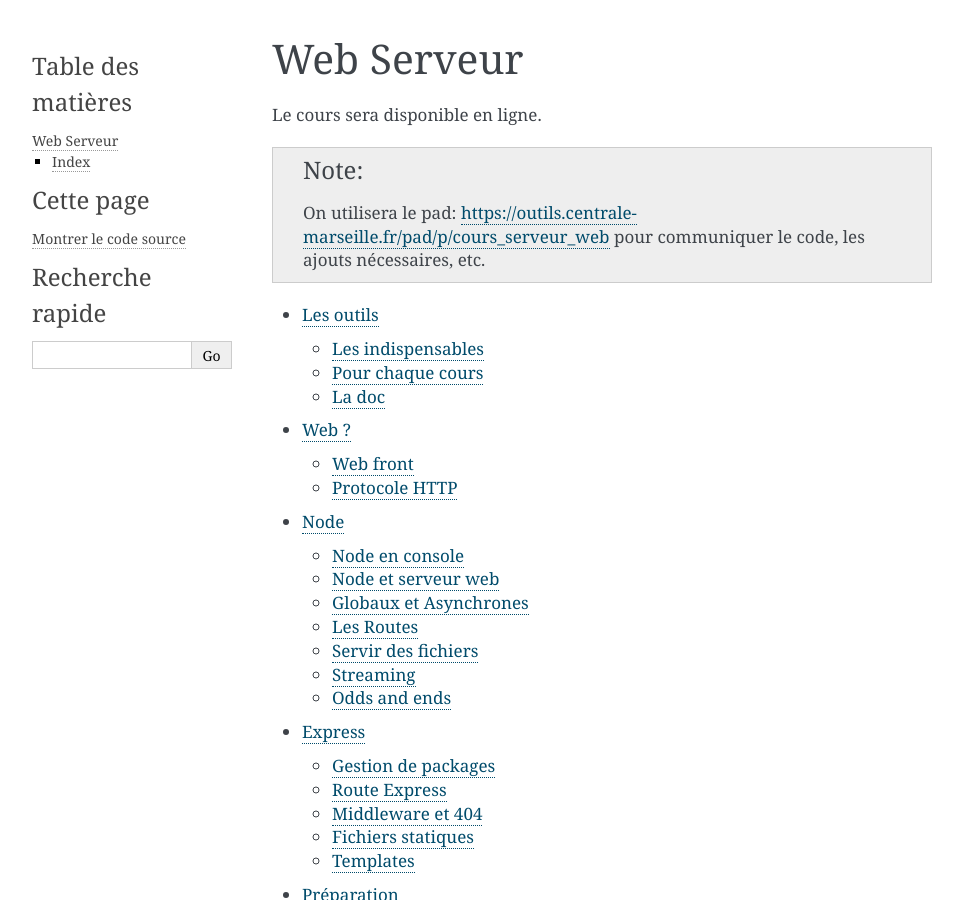
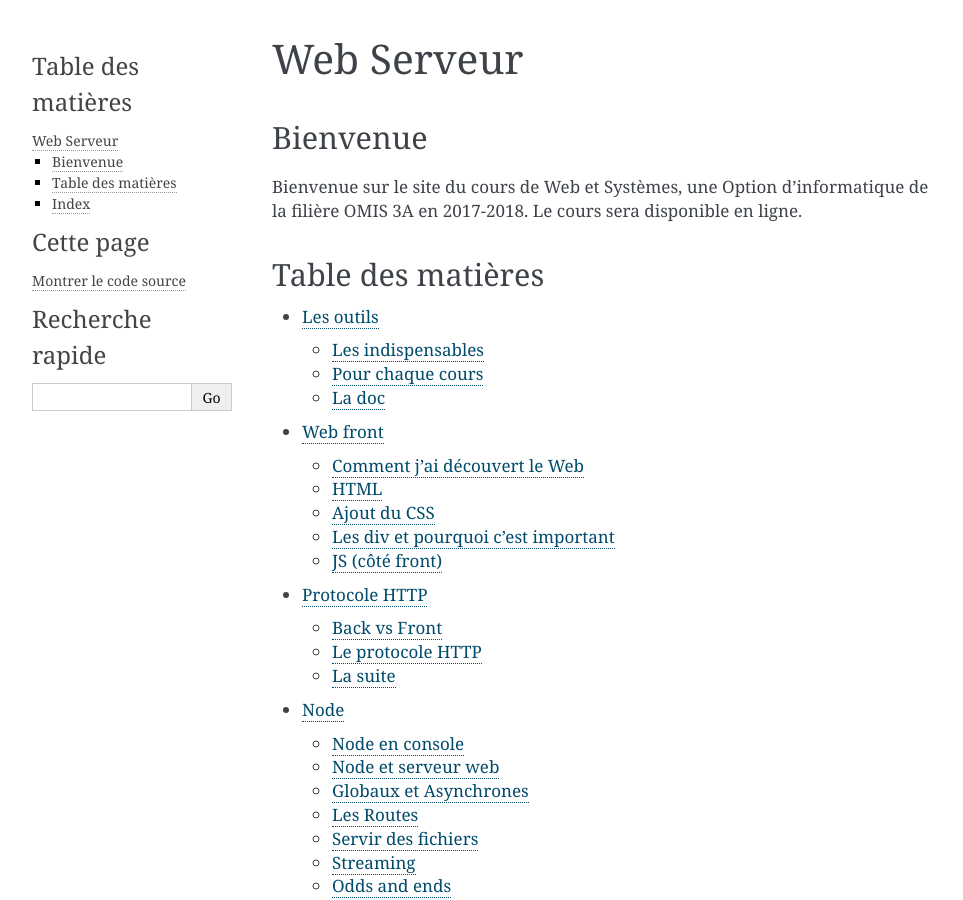
Before and after one commit to FrancoisBrucker/web_serveur, a Sphinx documentation site: the page built from source/index.rst, in a window 1280 px wide and 900 px high. Shown: the whole window, without its empty margins (148-1111 px from the left). Built offline with Sphinx 7.4.7, drawn with Linux system fonts in a browser that asks for light colours.

Commit message:
Thomas : Changement de l'agencement du cours 1 web et de la table des matières.

```diff
--- a/source/cours_1_1_1_web_front.rst
+++ b/source/cours_1_1_1_web_front.rst
@@ -3,9 +3,26 @@ Web front
 *********
 
 
-Structure de base d'un document : http://www.alsacreations.com/article/lire/1374-html5-structure-globale-document.html
+Comment j'ai découvert le Web
+=============================
 
-Juste un petit exemple, on en refera par la suite, c'est juste pour ne pas être (trop) perdu.
+* client (front): affichage de contenu html5, css3, javascript. Pour apprendre :
+    * http://www.w3schools.com
+    * https://developer.mozilla.org/en-US/docs/Learn/Getting_started_with_the_web
+    * http://www.thenetninja.co.uk
+    * https://wiki.centrale-marseille.fr/informatique/public:developpement_web
+
+* serveur (back). Peut dans un sens très (trop) large :
+    * servir du contenu html, css, js
+    * servir des fichiers binaires/textes
+    * fonctionnement asynchrone par défaut mais aussi synchrone (websocket)
+    * stockage et accès à des données côté serveur (api rest, crud) ou client (cookies)
+
+* communication entre front et back par le protocole http ou https.
+
+
+
+
 
 HTML
 ====
@@ -14,7 +31,8 @@ HTML
 
 
 Le HTML est un langage à balise. C'est-à-dire qu'il est toujours en deux parties. Par exemple : :code:`<head></head>` et :code:`<body></body>`.
-
+Structure de base d'un document : http://www.alsacreations.com/article/lire/1374-html5-structure-globale-document.html
+Juste un petit exemple, on en refera par la suite, c'est juste pour ne pas être (trop) perdu.
 Le navigateur interprétera directement le fichier. On ne passe pas par un serveur,
 il utilise directement le fichier avec l'URI (https://fr.wikipedia.org/wiki/Uniform_Resource_Identifier)  :code:`file://chemin/absolu/vers/fichier.html`
 
--- a/source/cours_1_1_web.rst
+++ /dev/null
@@ -1,28 +0,0 @@
-*****
-Web ?
-*****
-
-
-*Comment j'ai découvert le Web.*
-
-* client (front): affichage de contenu html5, css3, javascript. Pour apprendre :
-    * http://www.w3schools.com
-    * https://developer.mozilla.org/en-US/docs/Learn/Getting_started_with_the_web
-    * http://www.thenetninja.co.uk
-    * https://wiki.centrale-marseille.fr/informatique/public:developpement_web
-
-* serveur (back). Peut dans un sens très (trop) large :
-    * servir du contenu html, css, js
-    * servir des fichiers binaires/textes
-    * fonctionnement asynchrone par défaut mais aussi synchrone (websocket)
-    * stockage et accès à des données côté serveur (api rest, crud) ou client (cookies)
-
-* communication entre front et back par le protocole http ou https.
-
-
-
-.. toctree::
-   :maxdepth: 2
-
-   cours_1_1_1_web_front
-   cours_1_1_2_web_http
--- a/source/index.rst
+++ b/source/index.rst
@@ -7,19 +7,23 @@
 Web Serveur
 ###########
 
+*********
+Bienvenue
+*********
+
+Bienvenue sur le site du cours de Web et Systèmes, une Option d'informatique de la filière OMIS 3A en 2017-2018.
 Le cours sera disponible en ligne.
 
-.. note::
-
-	On utilisera le pad: https://outils.centrale-marseille.fr/pad/p/cours_serveur_web pour communiquer le code, les ajouts nécessaires, etc.
-
-
+******************
+Table des matières
+******************
 
 .. toctree::
    :maxdepth: 2
 
    outils
-   cours_1_1_web
+   cours_1_1_1_web_front
+   cours_1_1_2_web_http
    cours_1_2_node
    cours_1_3_express
 
```
Also changed, not shown: other parts of source/index.rst (+0 -2 lines).
